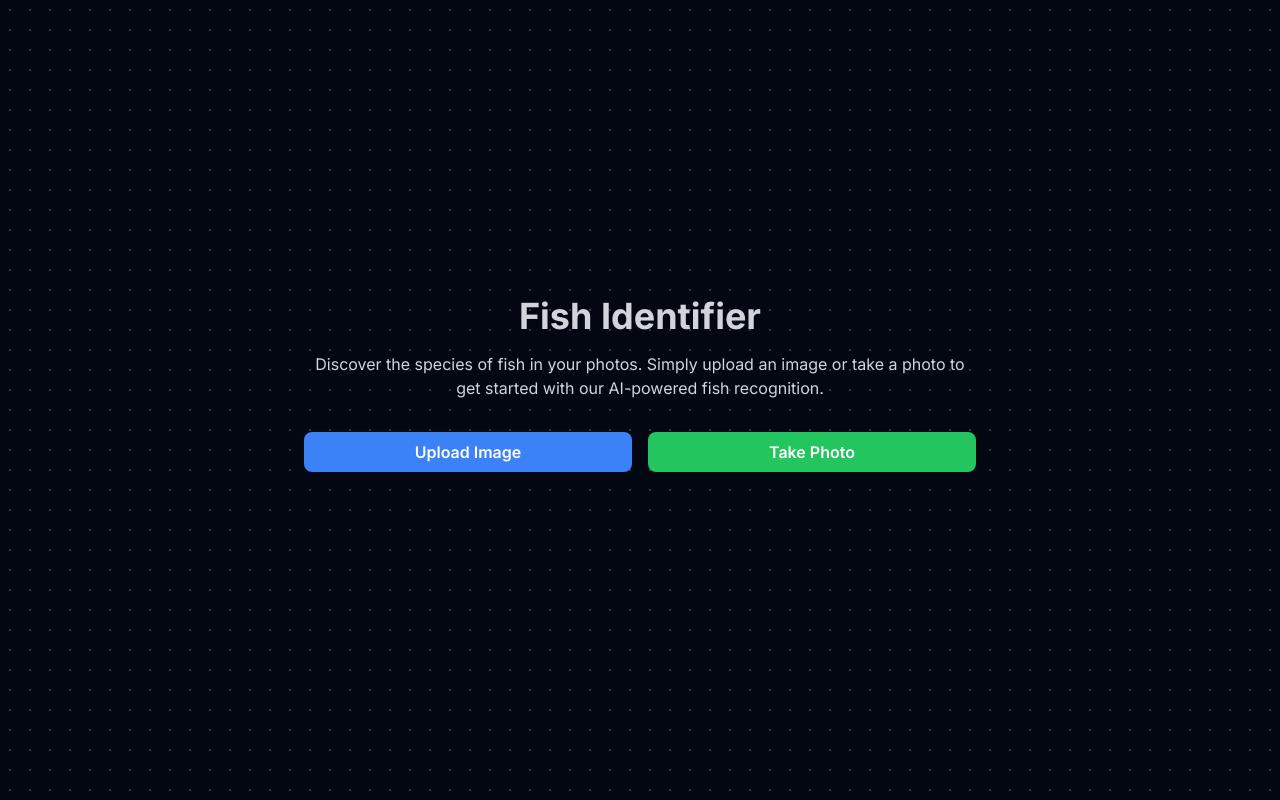
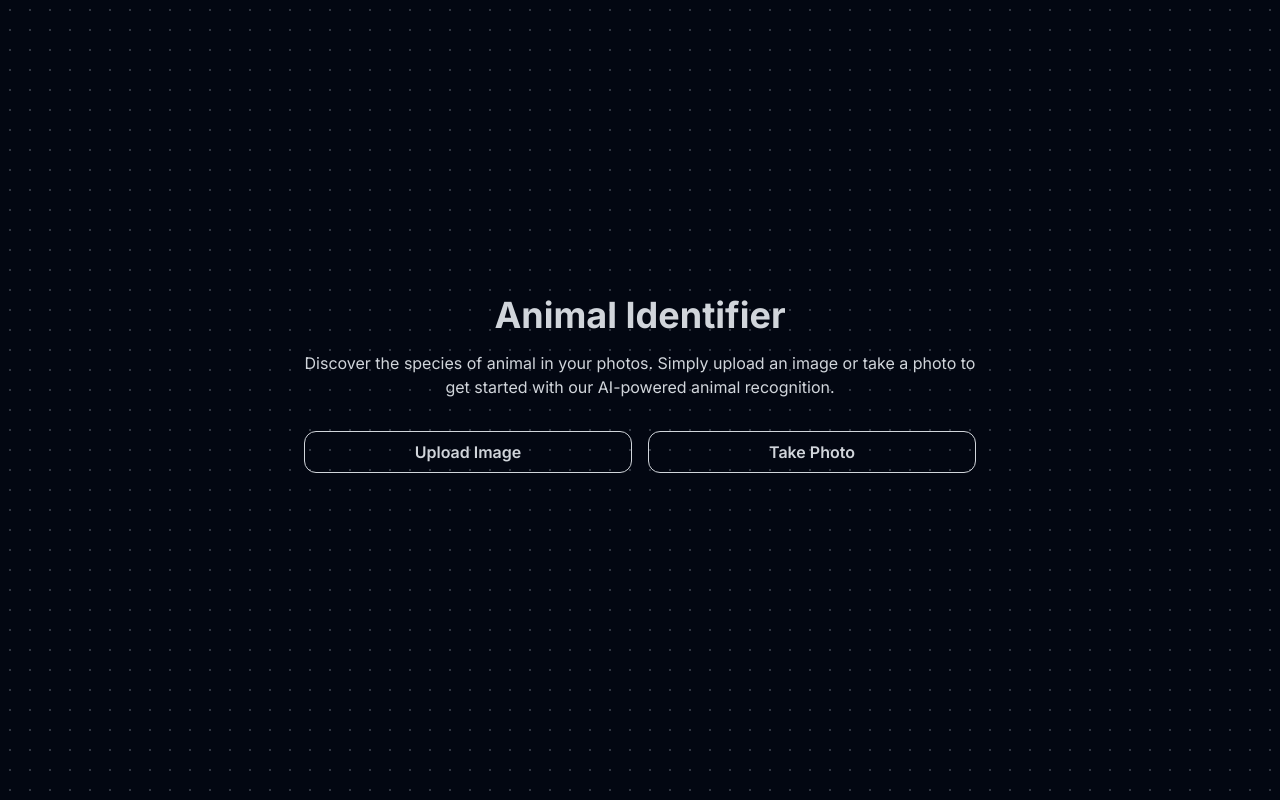
Before and after one commit to dejv0ld/Animal-Recognition-Ai-App, a Next.js app: page / in a window 1280 px wide. Built offline with nearby package versions, Linux system fonts and the light colour scheme.

Commit message:
Edited the h1 and text below it. Also added scroll function down to capture btn.

```diff
--- a/src/app/components/ImageUploader.tsx
+++ b/src/app/components/ImageUploader.tsx
@@ -14,6 +14,8 @@ const ImageUploader: React.FC = () => {
   const [isCameraOpen, setIsCameraOpen] = useState(false);
   const [isMobile, setIsMobile] = useState(false);
 
+  const captureButtonRef = useRef<HTMLButtonElement>(null); // Ref for the capture button
+
   useEffect(() => {
     // Check if the device is mobile
     const checkMobile = () => {
@@ -27,6 +29,12 @@ const ImageUploader: React.FC = () => {
     window.addEventListener('resize', checkMobile);
     return () => window.removeEventListener('resize', checkMobile);
   }, []);
+
+  useEffect(() => {
+    if (isCameraOpen && captureButtonRef.current) {
+      captureButtonRef.current.scrollIntoView({ behavior: 'smooth' });
+    }
+  }, [isCameraOpen]);
 
   const handleImageChange = async (e: React.ChangeEvent<HTMLInputElement>) => {
     if (e.target.files && e.target.files.length > 0) {
@@ -229,18 +237,18 @@ const ImageUploader: React.FC = () => {
     <div className="min-h-screen flex items-center justify-center p-4 bg-transparent">
       <div className="max-w-2xl w-full">
         <h1 className="text-4xl font-bold mb-4 text-center text-gray-300">
-          Fish Identifier
+          Animal Identifier
         </h1>
         <p className="text-center text-gray-300 mb-8">
-          Discover the species of fish in your photos. Simply upload an image or
-          take a photo to get started with our AI-powered fish recognition.
+          Discover the species of animal in your photos. Simply upload an image
+          or take a photo to get started with our AI-powered animal recognition.
         </p>
 
         <div className="flex flex-col sm:flex-row space-y-4 sm:space-y-0 sm:space-x-4 mb-8">
           <button
             onClick={() => fileInputRef.current?.click()}
-            className="flex-1 bg-blue-500 text-white px-4 py-2 rounded-lg font-semibold
-              hover:bg-blue-600 transition duration-300 ease-in-out"
+            className="flex-1 bg-transparent text-gray-300 px-1 py-2 rounded-xl font-semibold
+              hover:bg-black hover:bg-opacity-30 transition duration-300 ease-in-out border border-gray-300"
           >
             Upload Image
           </button>
@@ -254,8 +262,8 @@ const ImageUploader: React.FC = () => {
           />
           <button
             onClick={handleTakePhoto}
-            className="flex-1 bg-green-500 text-white px-4 py-2 rounded-lg font-semibold
-              hover:bg-green-600 transition duration-300 ease-in-out"
+            className="flex-1 bg-transparent text-gray-300 px-1 py-2 rounded-xl font-semibold
+              hover:bg-black hover:bg-opacity-30 transition duration-300 ease-in-out border border-gray-300"
           >
             Take Photo
           </button>
@@ -270,6 +278,7 @@ const ImageUploader: React.FC = () => {
               className="w-full rounded-lg"
             />
             <button
+              ref={captureButtonRef}
               onClick={capturePhoto}
               className="mt-4 bg-red-500 text-white px-4 py-2 rounded-lg font-semibold
                 hover:bg-red-600 transition duration-300 ease-in-out absolute bottom-4 left-1/2 transform -translate-x-1/2"
```
